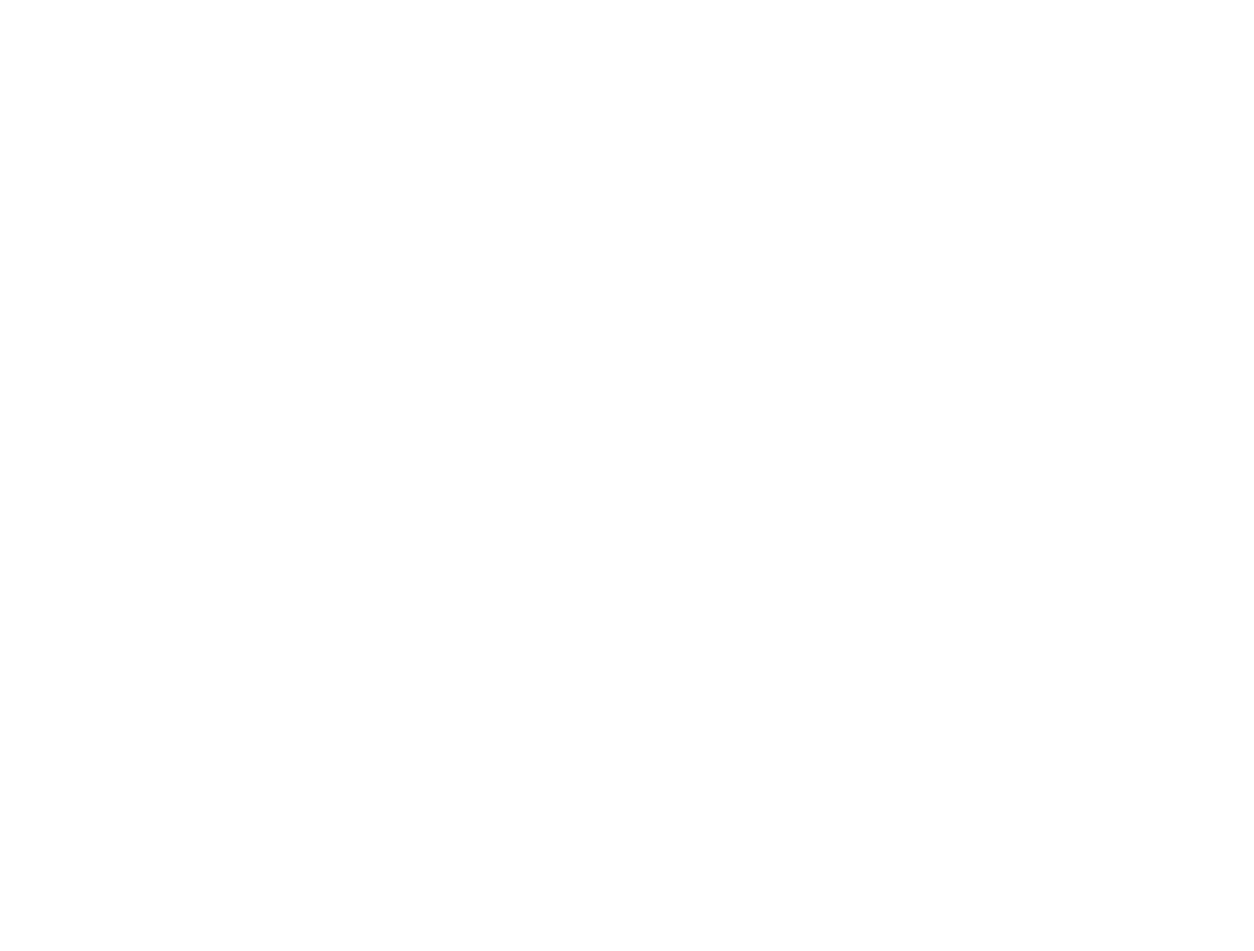
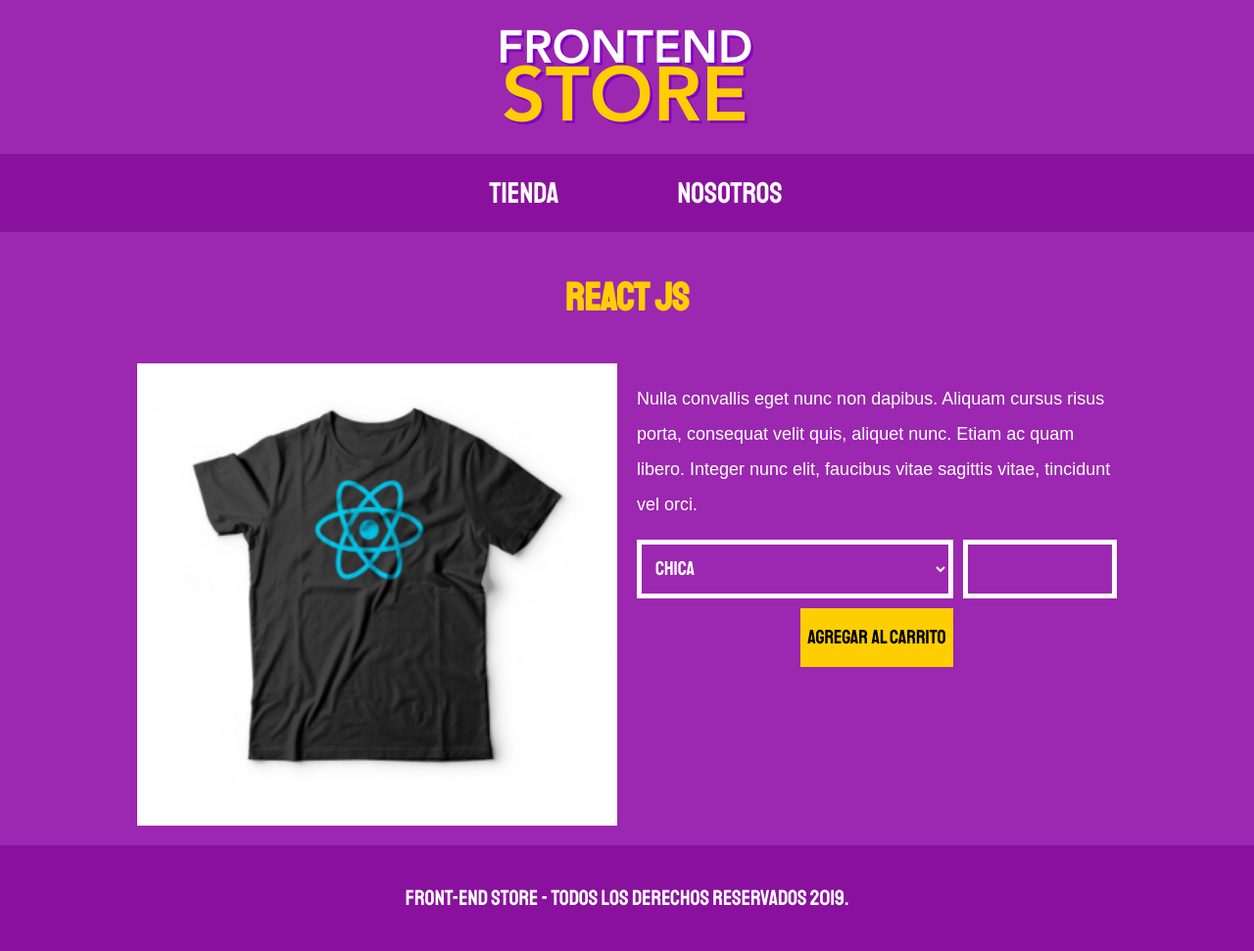
Before and after one commit to Alcreed/Tienda-CSSGrid, a plain HTML site: page producto.html in a window 1280 px wide. Shown: the whole page at 98% size. Before the commit the page ends 800 px from the top, so only its background shows below. Drawn offline with Linux system fonts and the light colour scheme.

Commit message:
Footer y páginas adicionales

```diff
--- a/css/estilos.css
+++ b/css/estilos.css
@@ -28,11 +28,24 @@ h1{
     font-size: 4rem;
     font-family: var(--fuentePrincipal);
 }
+p{
+    font-size: 1.8rem;
+    font-family: Arial, Helvetica, sans-serif;
+    color: #ffffff;
+}
 
 body{
     background-color: var(--primario);
     line-height: 2;
     font-size: 2rem;
+}
+body .footer-fijo{
+    display: flex;
+    flex-direction: column;
+    min-height: 100vh;
+}
+body .footer-fijo main{
+    flex: 1;
 }
 
 /* Header */
@@ -115,3 +128,65 @@ body{
         grid-column: 2 / 4;
     }
 }
+
+/* Nosotros */
+@media(min-width: 768px) {
+    .contenedor-informacion{
+        display: grid;
+        grid-template-columns: repeat(2, 1fr);
+        grid-column-gap: 2rem;
+    }
+}
+
+/* Producto */
+.img-producto{
+    width: 100%;
+}
+.formulario-pedido{
+    display: grid;
+    grid-template-columns: repeat(3, 1fr);
+    grid-template-rows: repeat(2, 6rem);
+    grid-gap: 1rem;
+}
+.campo{
+    background-color: transparent;
+    border: 5px solid #ffffff;
+    font-family: var(--fuentePrincipal);
+    font-size: 2rem;
+    padding: 1rem;
+    width: 100%;
+    color: #ffffff;
+}
+
+/* Footer */
+.footer{
+    background-color: var(--primarioOscuro);
+    padding: 1rem 0;
+    margin-top: 2rem;
+}
+.copyright{
+    font-family: var(--fuentePrincipal);
+    text-align: center;
+    font-size: 2.2rem;
+}
+.boton{
+    background-color: var(--secundario);
+    font-size: 2rem;
+    font-family: var(--fuentePrincipal);
+    border: none;
+    transition: background-color .3s ease;
+    grid-row: 2 / 3;
+    grid-column: 2 / 3;
+}
+.boton:hover{
+    cursor: pointer;
+    background-color: rgb(233, 187, 2);
+}
+.talla{
+    grid-row: 1 / 2;
+    grid-column: 1 / 3;
+}
+.cantidad{
+    grid-row: 1 / 2;
+    grid-column: 3 / 4;
+}
--- a/nosotros.html
+++ b/nosotros.html
@@ -0,0 +1,50 @@
+<!DOCTYPE html>
+<html lang="en">
+<head>
+    <meta charset="UTF-8">
+    <meta name="viewport" content="width=device-width, initial-scale=1.0">
+    <meta http-equiv="X-UA-Compatible" content="ie=edge">
+    <link href="https://fonts.googleapis.com/css?family=Staatliches" rel="stylesheet">
+    <link rel="stylesheet" href="css/normalize.css">
+    <link rel="stylesheet" href="css/estilos.css">
+    <title>Tienda CSS Grid</title>
+</head>
+<body>
+
+    <header class="header">
+        <img src="img/logo.png" alt="Imagen Logo">
+    </header>
+
+    <div class="barra">
+        <nav class="nav">
+            <a href="index.html">Tienda</a>
+            <a href="nosotros.html">Nosotros</a>
+        </nav>
+    </div>
+
+    <main class="contenedor">
+
+        <h1>Sobre Nosotros</h1>
+
+        <div class="contenedor-informacion">
+            <div class="texto-nosotros">
+                <p>
+                    Nulla convallis eget nunc non dapibus. Aliquam cursus risus porta, consequat velit quis, aliquet nunc. Etiam ac quam libero. Integer nunc elit, faucibus vitae sagittis vitae, tincidunt vel orci. In sollicitudin fringilla erat vitae fringilla. Quisque vulputate, tellus a egestas laoreet, lacus diam imperdiet enim, dictum tempus metus diam vitae diam.
+                </p>
+                <p>
+                    Pellentesque habitant morbi tristique senectus et netus et malesuada fames ac turpis egestas. Mauris ut orci arcu. Praesent accumsan, libero in imperdiet consectetur, lorem libero ultrices erat, sed vehicula nunc eros eget lectus. Praesent et dui et augue faucibus venenatis. Vestibulum egestas sem ut varius dapibus.
+                </p>
+            </div>
+            <img src="img/nosotros.jpg" alt="Imagen nososotros">
+        </div>
+
+    </main>
+
+    <footer class="footer">
+        <p class="copyright">
+            Front-End Store - Todos los derechos reservados 2019.
+        </p>
+    </footer>
+
+</body>
+</html>
--- a/producto.html
+++ b/producto.html
@@ -0,0 +1,57 @@
+<!DOCTYPE html>
+<html lang="en">
+<head>
+    <meta charset="UTF-8">
+    <meta name="viewport" content="width=device-width, initial-scale=1.0">
+    <meta http-equiv="X-UA-Compatible" content="ie=edge">
+    <link href="https://fonts.googleapis.com/css?family=Staatliches" rel="stylesheet">
+    <link rel="stylesheet" href="css/normalize.css">
+    <link rel="stylesheet" href="css/estilos.css">
+    <title>Tienda CSS Grid</title>
+</head>
+<body class="footer-fijo">
+
+    <header class="header">
+        <img src="img/logo.png" alt="Imagen Logo">
+    </header>
+
+    <div class="barra">
+        <nav class="nav">
+            <a href="index.html">Tienda</a>
+            <a href="nosotros.html">Nosotros</a>
+        </nav>
+    </div>
+
+    <main class="contenedor">
+
+        <h1>React JS</h1>
+
+        <div class="contenedor-informacion">
+            <img src="img/3.jpg" alt="Producto" class="img-producto">
+            <div class="contenido">
+
+                <p>Nulla convallis eget nunc non dapibus. Aliquam cursus risus porta, consequat velit quis, aliquet nunc. Etiam ac quam libero. Integer nunc elit, faucibus vitae sagittis vitae, tincidunt vel orci.</p>
+
+                <form class="formulario-pedido">
+                    <select class="talla campo">
+                        <option value="C">Chica</option>
+                        <option value="M">Mediana</option>
+                        <option value="G">Grande</option>
+                    </select>
+                    <input type="number" min="1" class="cantidad campo">
+                    <input type="submit" class="boton" value="Agregar al carrito">
+                </form>
+
+            </div>
+        </div>
+
+    </main>
+
+    <footer class="footer">
+        <p class="copyright">
+            Front-End Store - Todos los derechos reservados 2019.
+        </p>
+    </footer>
+
+</body>
+</html>
```
Also changed, not shown: index.html (+6 -0 lines).
